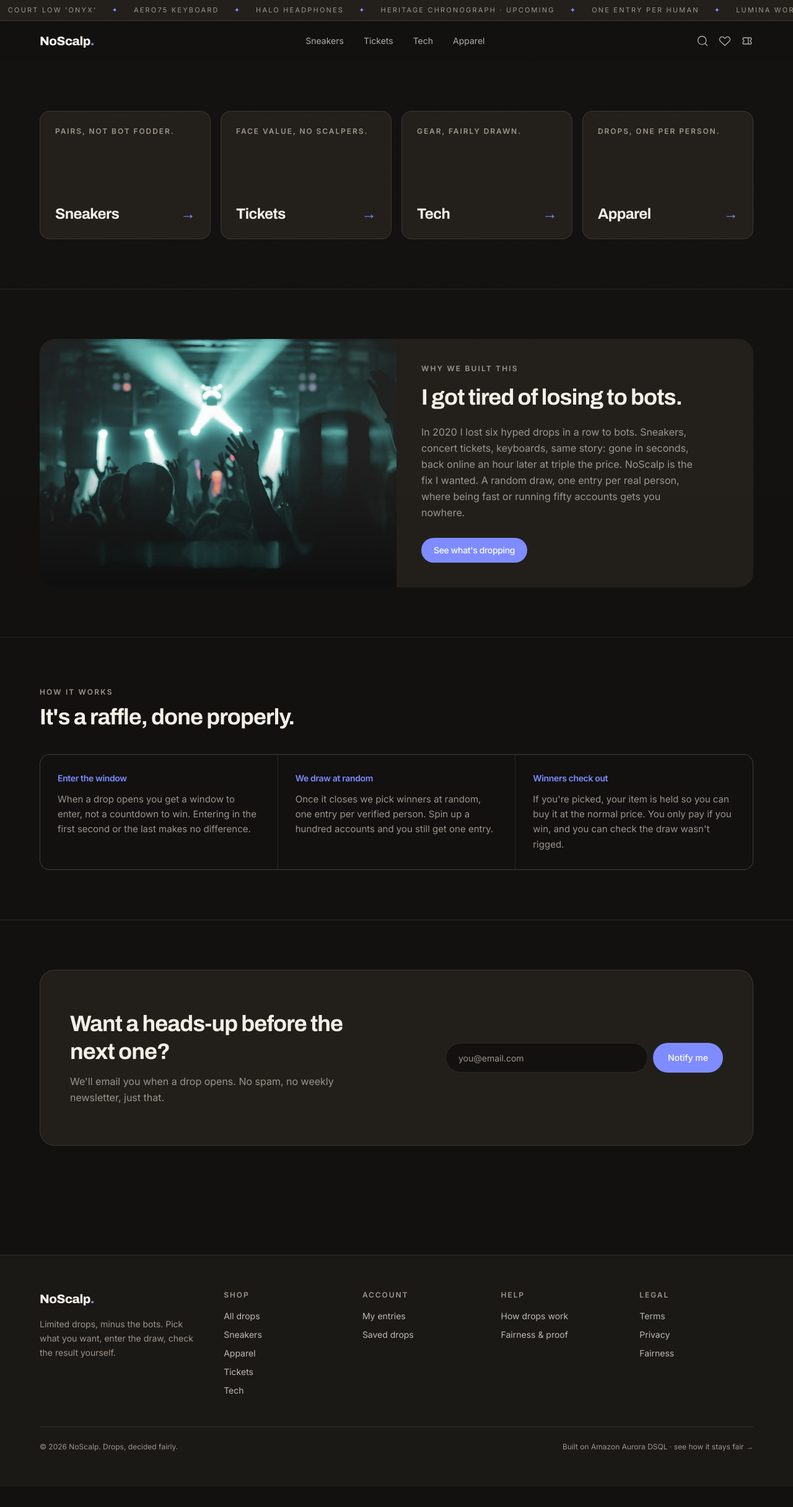
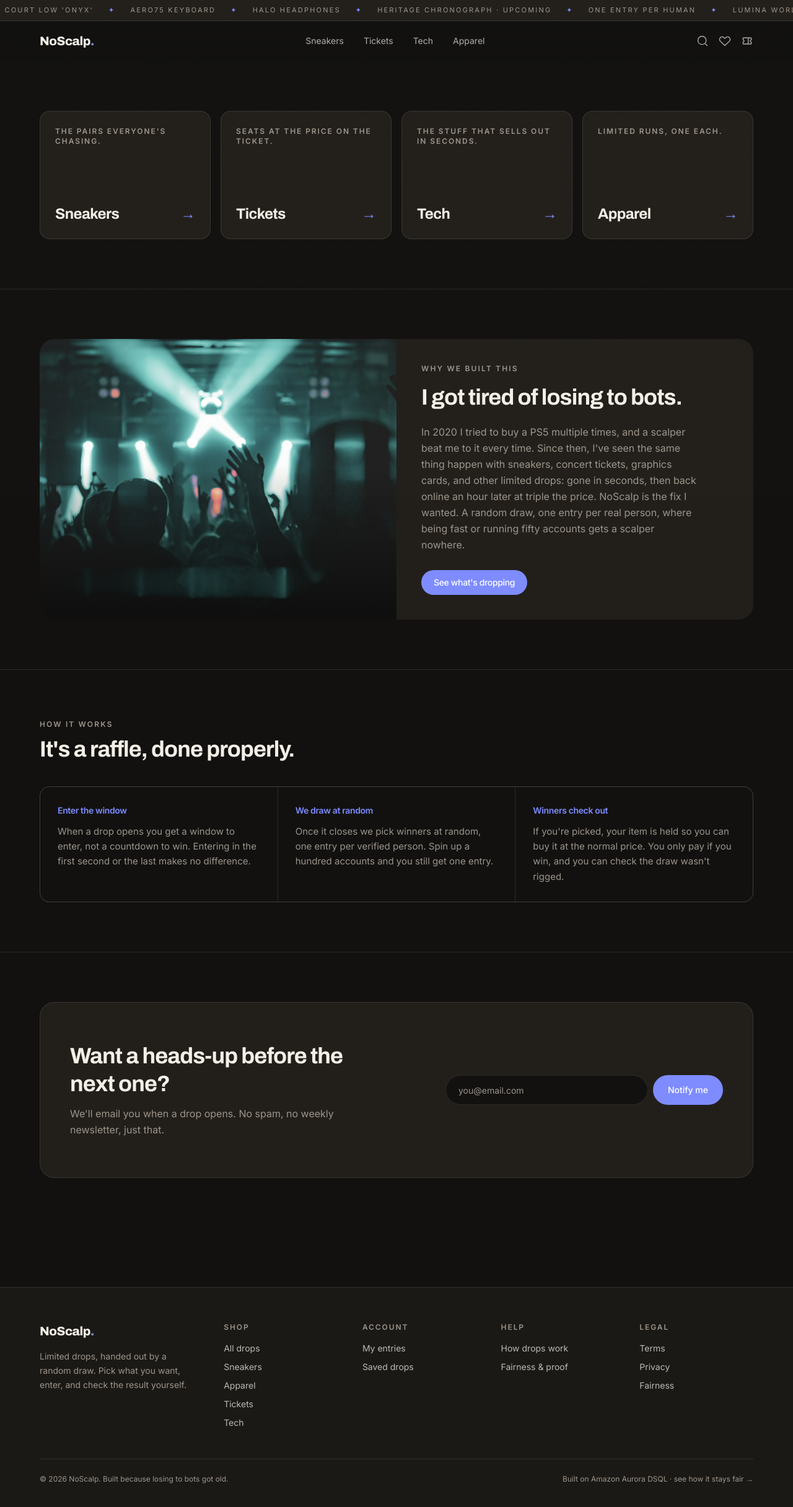
Before and after one commit to Db2203/NoScalp, a Next.js app: page / in a window 1280 px wide. Shown: the top 2432 px of the page at 62% size. Before the commit the page ends 2399 px from the top, so only its background shows below. Built offline with nearby package versions, Linux system fonts and the light colour scheme; no server answers; the database is empty.

Commit message:
made some changes to the website content

```diff
--- a/components/DropExperience.tsx
+++ b/components/DropExperience.tsx
@@ -504,7 +504,7 @@
             <h2 className="display text-2xl font-bold tracking-tight">About this drop</h2>
             <p className="mt-4 max-w-xl leading-relaxed text-mute">
               {view.tagline ||
-                "A limited release, allocated fairly. Enter the draw for a real shot at retail price. No bots, no scalpers, no carts gone in seconds."}
+                "A limited release. Enter the draw and you've got a real shot at it for retail price, instead of losing a checkout race to a bot."}
             </p>
           </div>
           {view.specs.length > 0 && (
--- a/components/chrome.tsx
+++ b/components/chrome.tsx
@@ -172,8 +172,8 @@
               <Wordmark />
             </button>
             <p className="mt-4 max-w-xs text-sm leading-relaxed text-mute">
-              Limited drops, minus the bots. Pick what you want, enter the draw, check the result
-              yourself.
+              Limited drops, handed out by a random draw. Pick what you want, enter, and check the
+              result yourself.
             </p>
           </div>
           {footerCols.map((col) => (
@@ -192,7 +192,7 @@
           ))}
         </div>
         <div className="mt-12 flex flex-col gap-3 border-t border-edge pt-6 text-xs text-mute sm:flex-row sm:items-center sm:justify-between">
-          <span>© 2026 NoScalp. Drops, decided fairly.</span>
+          <span>© 2026 NoScalp. Built because losing to bots got old.</span>
           <Link href="/fairness" className="transition-colors hover:text-fg">
             Built on Amazon Aurora DSQL · see how it stays fair →
           </Link>
--- a/components/storefront/DrawVerifier.tsx
+++ b/components/storefront/DrawVerifier.tsx
@@ -97,7 +97,7 @@
       <div className="mt-5 rounded-3xl border border-edge bg-card p-6">
         <div className="flex flex-wrap items-start justify-between gap-4">
           <p className="max-w-xl leading-relaxed text-mute">
-            We publish a <span className="text-fg">commitment</span> to the draw seed when the drop is created, then
+            We publish a <span className="text-fg">commitment</span>{" "}to the draw seed when the drop is created, then
             reveal the seed at draw time. Recompute the whole draw right here in your browser, with no server
             involved, and confirm we couldn&apos;t have rigged it.
           </p>
--- a/components/storefront/FairnessWalkthrough.tsx
+++ b/components/storefront/FairnessWalkthrough.tsx
@@ -257,7 +257,7 @@
           <Status
             text={
               naive
-                ? "No verification, no per-unit guard. The fastest scripts win the race and the counter oversells."
+                ? "Nothing checks who you are, and one unit can be sold twice. The fastest script wins and the counter blows past 100."
                 : "Waiting for the drop…"
             }
           />
--- a/components/storefront/Hero.tsx
+++ b/components/storefront/Hero.tsx
@@ -52,8 +52,8 @@
             </span>
           </h1>
           <motion.p variants={item} className="mt-6 max-w-md text-lg leading-relaxed text-mute">
-            Every drop here is a random draw. Enter once and your odds match everyone else&apos;s.
-            No refreshing, no bots cutting the line.
+            Every drop is a random draw, one entry each. Bots can run a thousand accounts and still
+            won&apos;t out-draw a single real person.
           </motion.p>
           <motion.div variants={item} className="mt-8 flex flex-wrap items-center gap-3">
             <Button href={`/drops/${d.id}`} size="lg">
--- a/components/storefront/StoryBand.tsx
+++ b/components/storefront/StoryBand.tsx
@@ -15,10 +15,11 @@
             I got tired of losing to bots.
           </h2>
           <p className="mt-5 max-w-md leading-relaxed text-mute">
-            In 2020 I lost six hyped drops in a row to bots. Sneakers, concert tickets, keyboards, same
-            story: gone in seconds, back online an hour later at triple the price. NoScalp is the fix I
-            wanted. A random draw, one entry per real person, where being fast or running fifty accounts
-            gets you nowhere.
+            In 2020 I tried to buy a PS5 multiple times, and a scalper beat me to it every
+            time. Since then, I&apos;ve seen the same thing happen with sneakers, concert tickets,
+            graphics cards, and other limited drops: gone in seconds, then back online an hour later at
+            triple the price. NoScalp is the fix I wanted. A random draw, one entry per real person,
+            where being fast or running fifty accounts gets a scalper nowhere.
           </p>
           <div className="mt-7">
             <Button href="/shop" variant="accent">
--- a/lib/catalog.ts
+++ b/lib/catalog.ts
@@ -60,8 +60,8 @@
 }
 
 export const CATEGORIES = [
-  { label: "Sneakers", key: "Sneakers", blurb: "Pairs, not bot fodder." },
-  { label: "Tickets", key: "Tickets", blurb: "Face value, no scalpers." },
-  { label: "Tech", key: "Tech", blurb: "Gear, fairly drawn." },
-  { label: "Apparel", key: "Apparel", blurb: "Drops, one per person." },
+  { label: "Sneakers", key: "Sneakers", blurb: "The pairs everyone's chasing." },
+  { label: "Tickets", key: "Tickets", blurb: "Seats at the price on the ticket." },
+  { label: "Tech", key: "Tech", blurb: "The stuff that sells out in seconds." },
+  { label: "Apparel", key: "Apparel", blurb: "Limited runs, one each." },
 ];
```
